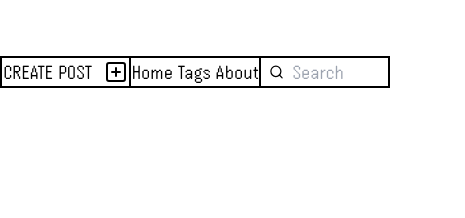
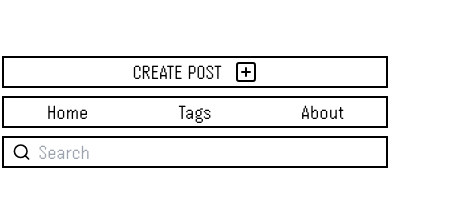
Before and after one commit to prawpash/myBlog-Frontend, a React (Vite) app: page / in a window 390 px wide. Shown: the top 218 px of the page, 465 px wide, since content can reach past the window. Built offline with nearby package versions, Linux system fonts and the light colour scheme.

Commit message:
refactor css for somes page
change the css code due the responsitivity for Navbar, Home, Create Post
Page and Error Page

```diff
--- a/src/App.tsx
+++ b/src/App.tsx
@@ -6,7 +6,7 @@ export default function App() {
   const posts: any = useLoaderData()
 
   return (
-    <div className="grid grid-cols-4 gap-y-4 place-items-center">
+    <div className="grid grid-cols-1 sm:grid-cols-2 lg:grid-cols-3 xl:grid-cols-4 gap-y-4 place-items-center">
       {posts.map(
         (post: any, index: any) => (
           <PostCard
--- a/src/components/Navbar.tsx
+++ b/src/components/Navbar.tsx
@@ -14,9 +14,9 @@ export default function Navbar(
 ) {
   return (
     <header className="text-lg">
-      <div className="grid grid-cols-3 border border-black mt-14 h-8">
-        <div className="border border-black">{prefix}</div>
-        <nav className="col-start-2 flex justify-around border border-black">
+      <div className="grid grid-cols-1 sm:grid-cols-3 gap-2 sm:gap-0 sm:border sm:border-black mt-14 h-8 px-0.5">
+        <div className="border-2 sm:border border-black">{prefix}</div>
+        <nav className="sm:col-start-2 flex justify-around border-2 sm:border border-black">
           {navigations?.map((navigation) => (
             <Link
               key={navigation.name}
@@ -25,7 +25,7 @@ export default function Navbar(
             >{navigation.name}</Link>
           ))}
         </nav>
-        <div className="search flex items-center gap-2 px-2 border border-black">
+        <div className="search flex items-center gap-2 px-2 border-2 sm:border border-black">
           {suffix}
         </div>
       </div>
--- a/src/pages/PostCreate.tsx
+++ b/src/pages/PostCreate.tsx
@@ -120,14 +120,14 @@ export default function PostCreate() {
         </div>
 
         {/* body */}
-        <div className="grid grid-cols-3 grid-rows-1 min-h-[100px] py-3.5 max-h-[340px]">
-          <button className={`row-start-1 row-end-1 w-full h-full max-w-[250px] max-h-[50px] font-bold bg-red-400 hover:bg-red-300 border-2 border-black place-self-center flex items-center justify-center cursor-pointer shadow-[3px_3px_0px_0px_rgba(0,0,0,1)] `}>
+        <div className="grid grid-cols-1 sm:grid-cols-3 grid-rows-3 sm:grid-rows-1 min-h-[100px] gap-2 sm:gap-0 py-3.5 sm:max-h-[340px]">
+          <button className={`sm:row-start-1 sm:row-end-1 w-full h-full max-w-[250px] min-h-[40px] sm:max-h-[50px] font-bold bg-red-400 hover:bg-red-300 border-2 border-black place-self-center flex items-center justify-center cursor-pointer shadow-[3px_3px_0px_0px_rgba(0,0,0,1)] `}>
             Cancel
           </button>
-          <button className={`row-start-1 row-end-1 w-full h-full max-w-[250px] max-h-[50px] font-bold bg-myGreen hover:bg-red-300 border-2 border-black place-self-center flex items-center justify-center cursor-pointer shadow-[3px_3px_0px_0px_rgba(0,0,0,1)] `}>
+          <button className={`sm:row-start-1 sm:row-end-1 w-full h-full max-w-[250px] min-h-[40px] sm:max-h-[50px] font-bold bg-myGreen hover:bg-red-300 border-2 border-black place-self-center flex items-center justify-center cursor-pointer shadow-[3px_3px_0px_0px_rgba(0,0,0,1)] `}>
             Save As Draft
           </button>
-          <button className={`row-start-1 row-end-1 w-full h-full max-w-[250px] max-h-[50px] font-bold hover:bg-black hover:text-white border-2 border-black place-self-center flex items-center justify-center cursor-pointer shadow-[3px_3px_0px_0px_rgba(0,0,0,1)] `}>
+          <button className={`sm:row-start-1 sm:row-end-1 w-full h-full max-w-[250px] min-h-[40px] sm:max-h-[50px] font-bold hover:bg-black hover:text-white border-2 border-black place-self-center flex items-center justify-center cursor-pointer shadow-[3px_3px_0px_0px_rgba(0,0,0,1)] `}>
             Publish
           </button>
         </div>
--- a/src/pages/errors/error.tsx
+++ b/src/pages/errors/error.tsx
@@ -4,11 +4,11 @@ export default function ErrorPage() {
   const error: any = useRouteError()
 
   return (
-    <div className="w-screen h-screen grid grid-cols-2 grid-rows-1 text-5xl place-items-center">
-      <div className="justify-self-end border-r-2 border-black p-2 text-9xl">
+    <div className="w-screen h-screen grid grid-cols-1 sm:grid-cols-2 grid-rows-2 sm:grid-rows-1 text-5xl place-items-center">
+      <div className="sm:justify-self-end border-r-2 border-black p-2 text-9xl">
         {error.status}
       </div>
-      <div className="justify-self-start border-black p-2">
+      <div className="sm:justify-self-start border-black p-2">
         🤔 {error.statusText}
       </div>
     </div>
```
